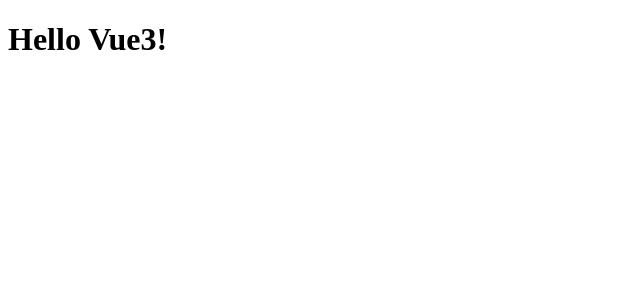
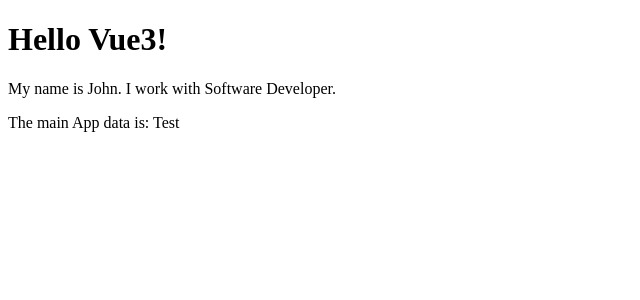
Before and after one commit to joaoflaviosantos/vue3-study, a Vue app in the folder vue3-vite/: page / in a window 1280 px wide. Shown: the top 300 px of the page, without its empty margins (0-640 px from the left). Built offline with nearby package versions, Linux system fonts and the light colour scheme.

Commit message:
feat: Implementing data() on FirstComponent and main App

```diff
--- a/vue3-vite/src/App.vue
+++ b/vue3-vite/src/App.vue
@@ -1,5 +1,6 @@
 <template>
   <FirstComponent />
+  <p>The main App data is: {{ testing }}</p>
 </template>
 
 <script>
@@ -10,5 +11,10 @@
   components: {
     FirstComponent,
   },
+  data() {
+    return {
+      testing: "Test",
+    };
+  },
 };
 </script>
--- a/vue3-vite/src/components/FirstComponent.vue
+++ b/vue3-vite/src/components/FirstComponent.vue
@@ -1,9 +1,16 @@
 <template>
   <h1>Hello Vue3!</h1>
+  <p>My name is {{ name }}. I work with {{ occupation }}.</p>
 </template>
 
 <script>
 export default {
   name: "FirstComponent",
+  data() {
+    return {
+      name: "John",
+      occupation: "Software Developer",
+    };
+  },
 };
 </script>
```
